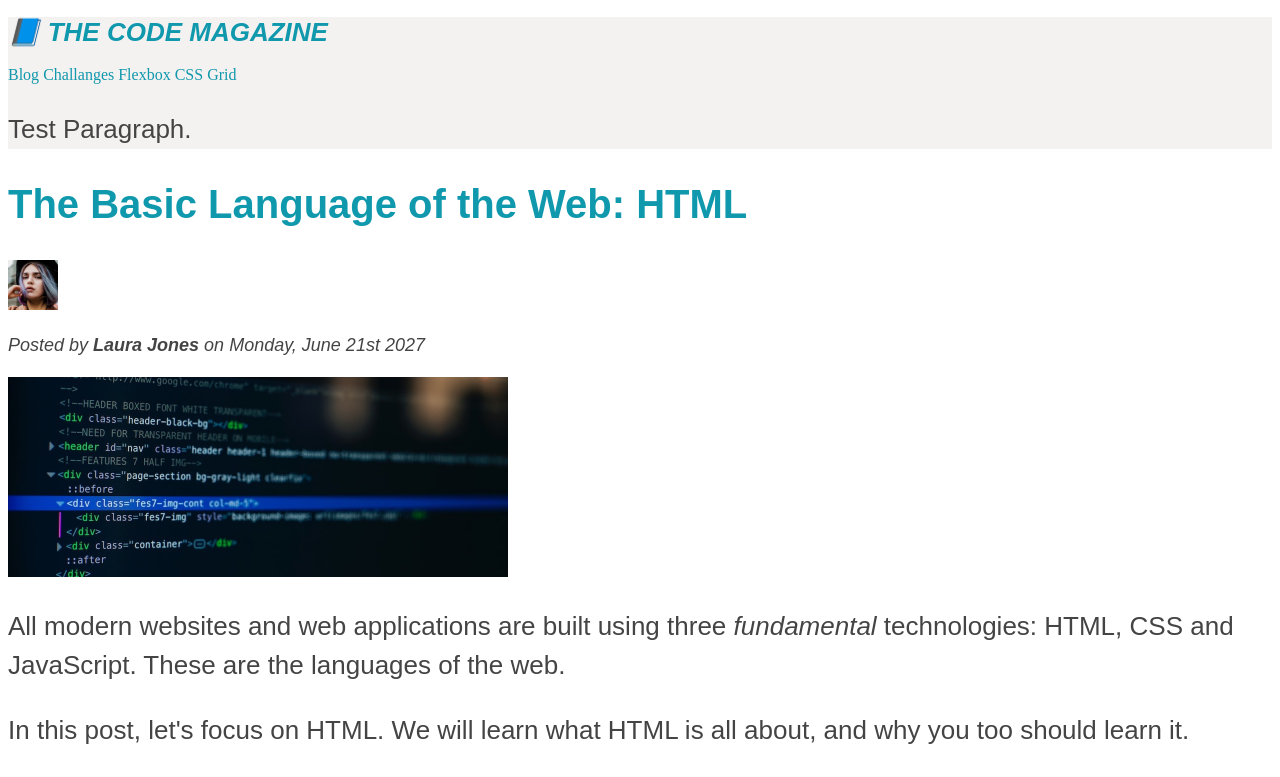
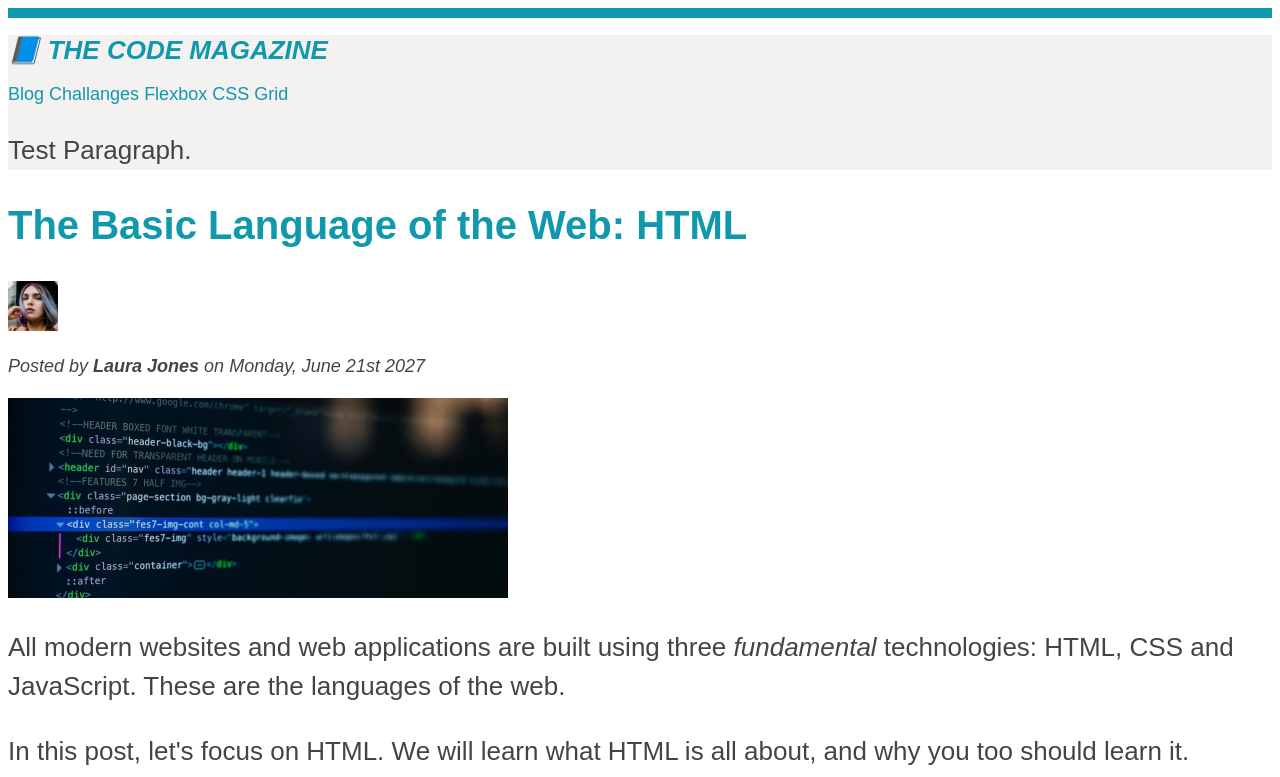
Before and after one commit to jayanttArora/html-css-course, a plain HTML site: page 03-CSS-Fundamentals/index.html in a window 1280 px wide. Shown: the top 777 px of the page. Drawn offline with Linux system fonts and the light colour scheme.

Commit message:
Resolve conflicts about Inheritance
Learnt about Inheritance and how it works.

```diff
--- a/03-CSS-Fundamentals/style.css
+++ b/03-CSS-Fundamentals/style.css
@@ -1,11 +1,8 @@
-h1,
-h2,
-h3,
-h4,
-p,
-li {
+body {
+  color: #444;
   font-family: sans-serif;
-  color: #444;
+
+  border-top: 10px solid #1098ad;
 }
 
 h1,
@@ -126,3 +123,11 @@ a:active {
 footer p {
   color: green;
 } */
+
+/* nav a:link {
+  font-size: 18px;
+} */
+
+nav {
+  font-size: 18px;
+}
```
